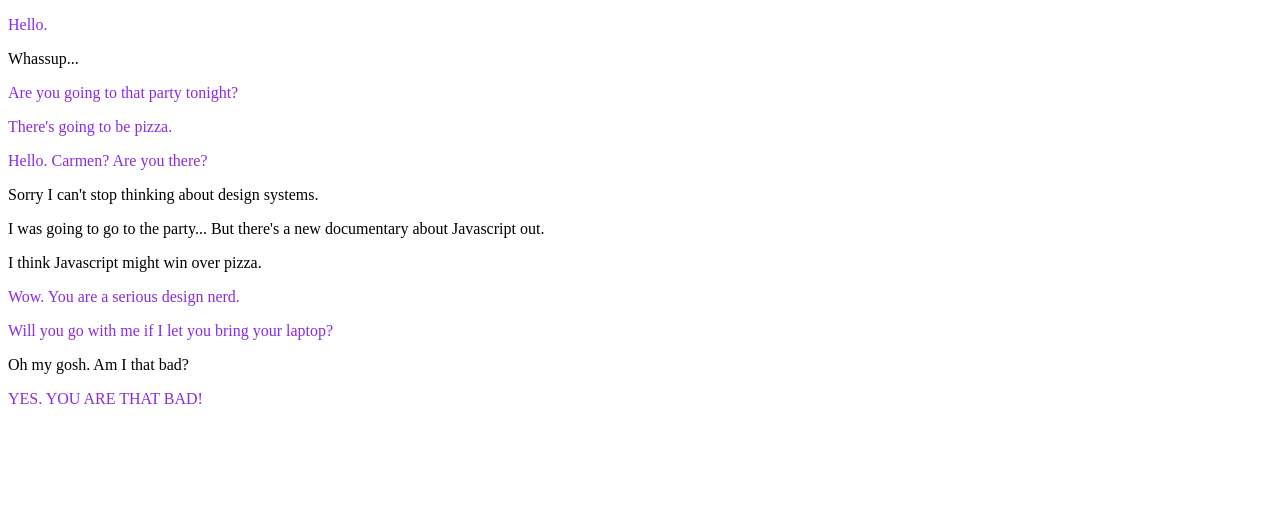
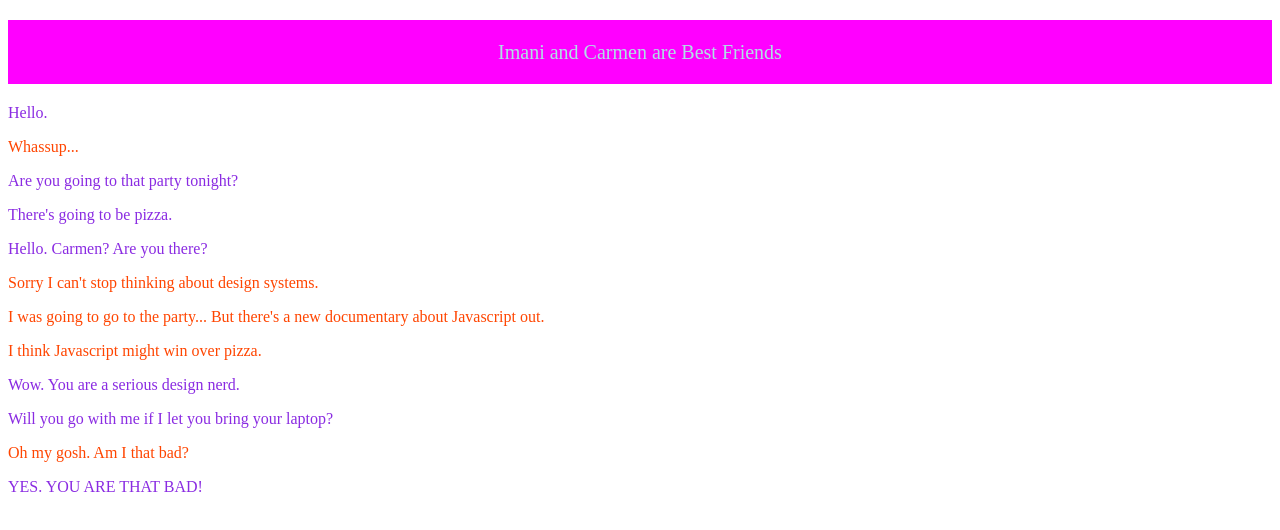
Before and after one commit to shimmeringtrashpile/DES3205-2023, a plain HTML site: page 4-my-friend-david-had-his-id-stolen/index.html in a window 1280 px wide. Drawn offline with Linux system fonts and the light colour scheme.

Commit message:
Add lesson 4.

```diff
--- a/2-what-is-a-cats-favorite-color/css/styles.css
+++ b/2-what-is-a-cats-favorite-color/css/styles.css
@@ -190,4 +190,8 @@ Step 1: Change the color value to the rgb value that represents the indigo named
 Step 2: Change the background-color value to the hsl color that represents the lemonchiffon named color.
 
 That's it! You've completed Lesson 2!
-Take a screenshot of this css file and web browser window and send it to me to show you've completed the lesson! */
+Take a screenshot of this css file and web browser window and send it to me to show you've completed the lesson!
+What's a cat's favorite color? PURR-ple!
+
+
+*/
--- a/3-why-did-the-egg-get-kicked-out-of-class/css/styles.css
+++ b/3-why-did-the-egg-get-kicked-out-of-class/css/styles.css
@@ -100,4 +100,7 @@
 
 
 /* That's it! You've completed the lesson!
-Take a screenshot of this css file and web browser window and send it to me to show you've completed the lesson! */
+Take a screenshot of this css file and web browser window and send it to me to show you've completed the lesson!
+Why did the egg get kicked out of class?
+He kept telling yolks!
+*/
--- a/4-my-friend-david-had-his-id-stolen/css/styles.css
+++ b/4-my-friend-david-had-his-id-stolen/css/styles.css
@@ -1,48 +1,31 @@
 /*
-  Lesson 4! id
+  Lesson 4! IDs
 
-  We've learned a few different ways to add color to our text. That's awesome!
-  But we have a problem. We currently only know how to change the color of EVERY p element in our html.
-  This is not great. It just isn't very granular. It's like painting every room of an apartment the same color.
+  In a previos lesson we learned about element selectors. Here we are selecting the p element.
 
-  This is where classes come in.
+  p {
+    color: blueviolet;
+  }
 
-  Let's start with HTML first. Here's twelve short paragraphs of Imani and Carmen having a conversation about what they're doing tonight.
+  We've also learned about class selectors. Here we are selecting the imani element.
 
-  <p>Hello.</p>
-  <p>Whassup...</p>
-  <p>Are you going to that party tonight?</p>
-  <p>There's going to be pizza.</p>
-  <p>Hello. Carmen? Are you there?</p>
-  <p>Sorry I can't stop thinking about design systems.</p>
-  <p>I was going to go to the party... But there's a new documentary about Javascript out.</p>
-  <p>I think Javascript might win over pizza.</p>
-  <p>Wow. You are a serious design nerd.</p>
-  <p>Will you go with me if I let you bring your laptop?</p>
-  <p>Oh my gosh. Am I that bad?</p>
-  <p>YES. YOU ARE THAT BAD!</p>
+  .imani {
+    color: blueviolet;
+  }
 
-  This conversation would be easier to follow if each speaker had a unique color for their text.
-  But based on this html there currently isn't any way to make some p elements purple and other p elements orange.
-  They are all just p elements!
-  We could make the p elements ALL purple or ALL orange. But that doesn't help us!
+  There are a few more selector types to learn about!
 
-  Classes are here to help us out. Let's start with our first sentence spoken by Imani.
-  <p>Hello.</p>
+  In HTML there is an attribute called "id." This attribute gives an element a unique identifier.
+  Notice I said UNIQUE identifier. There should be only one id element with the same name on a page.
 
-  Let's add imani's name as a class attribute to the p element.
-  <p class="imani">Hello.</p>
+  Here's an example. I'll add a p element at the top of our conversation.
 
-  Carmen replied "Whassup..." Let's add her name as a class attribute onto her reply.
-  <p class="carmen">Whassup...</p>
+  <p>Imani and Carmen are Best Friends</p>
 
-  We now have two different class attributes:
-  <p class="imani">Hello.</p>
-  <p class="carmen">Whassup...</p>
+  Now let's add an id called "intro." This looks like: <p id="intro">
+  We're going to use this id of "intro" to identify the introduction of our conversation between Imani and Carmen.
 
-  Things are getting interesting. We can see, based on our class names, who is speaking.
-  Let's keep adding our class attributes to each speaker's sentences in the conversation.
-
+  <p id="intro">Imani and Carmen are Best Friends</p>
   <p class="imani">Hello.</p>
   <p class="carmen">Whassup...</p>
   <p class="imani">Are you going to that party tonight?</p>
@@ -56,48 +39,54 @@
   <p class="carmen">Oh my gosh. Am I that bad?</p>
   <p class="imani">YES. YOU ARE THAT BAD!</p>
 
-  These class attributes 'imani' and 'carmen' added to our p elements are already helping us understand the flow of the conversation.
-  Now we need top update our CSS to look for these classes.
+  We have an ID in our HTML! Now we need to create an ID selector so we can apply our styling!
 
-  A reminder that in CSS we create things called selectors.
-  These selectors are SELECTING things from our html to style.
+  To create an ID selector we use a # symbol, also known as a "pound sign" or "hash" in our css file.
+  This # symbol tell's the browser to look for IDs in our HTML and style them.
 
-  Here's a short reminder from Lesson 2.
-  This is a selector looking for all p elements to turn them blueviolet.
+  Let's make the styling for this "intro" id large and colorful.
+  */
 
-  p {
-      color: blueviolet;
-  }
-
-  Becuase this selector is looking for any p elements it is called an "element selector."
-  But we want a selector that is looking for our class attributes!
-  We need a selector known as a "class selector."
-
-  Class selectors are funky. They start with periods. It's weird. For now I'm going to say "Just get used to it."
-
-  .imani {
-      color: blueviolet;
-  }
-
-  I'll tell you how I keep this in my head. In high school we had six periods in the day and a class assigned to each one.
-  So when I see the period punctuation mark, I think "class!" This is goofy, I know. But I find it helpful.
-  What mnemonic device are you going to use to help you remember that CSS class names start with a period?
-
-  OK. Back to our conversation.
-  We made a class selector for Imani.
-
-  .imani {
-      color: blueviolet;
-  }
-
-  OK! Now it's your turn.
-  Add a class selector for Carmen underneath this one for Imani.
-  Use orangered for the color. */
+#intro {
+    color: powderblue;
+    font-size: 20px;
+    text-align: center;
+    background-color: magenta;
+    line-height: 64px
+}
 
 .imani {
     color: blueviolet;
 }
 
+.carmen {
+    color: orangered;
+}
 
-/* That's it! You've completed the lesson!
-Take a screenshot of this css file and web browser window and send it to me to show you've completed the lesson! */
+
+/* OK! Now it's your turn.
+We're going to start with some throwback tasks from our old lessons to keep our memory sharp.
+
+Step 1. Change the intro IDs color property to the rgb values for powderblue.
+Step 2. Change the intro IDs background-color property to the hex value for magenta.
+Step 3. Change the intro ID's line-height property to a value of 72px.
+Step 4. Change Carmen's type color to the HSL value that represents the hex color #cc0000.
+
+The New Stuff Starts Here!
+Step 5. In your HTML file, Create a new set of p tags above your intro paragraph.
+        Give this p an ID called "chapter"
+        Inside the p tags type the text 'Chapter 1: A New Beginning' (Do not type the ' marks)
+Step 6. In your styles.css file create a new ID selector called "chapter"
+Step 7. In your chapter id selector
+        Apply type color using rgba values of 159, 226, 191, .8
+        Apply a type size of 32px.
+        Apply a font-weight of bold.
+        Align your text to the center.
+        Set your background-color to #FF7F50
+        Set your line height to 88px
+
+That's it! You've completed the lesson!
+Take a screenshot of this css file and web browser window and send it to me to show you've completed the lesson!
+My friend David had his ID stolen.
+He goes by Dav now.
+*/
--- a/4-my-friend-david-had-his-id-stolen/index.html
+++ b/4-my-friend-david-had-his-id-stolen/index.html
@@ -7,6 +7,7 @@
 
 <body>
     <div>
+        <p id="intro">Imani and Carmen are Best Friends</p>
         <p class="imani">Hello.</p>
         <p class="carmen">Whassup...</p>
         <p class="imani">Are you going to that party tonight?</p>
```
